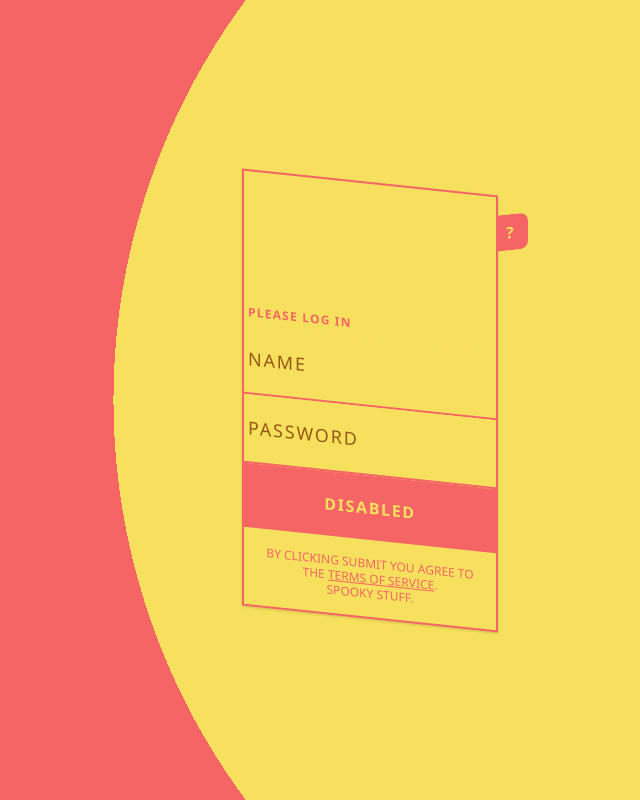
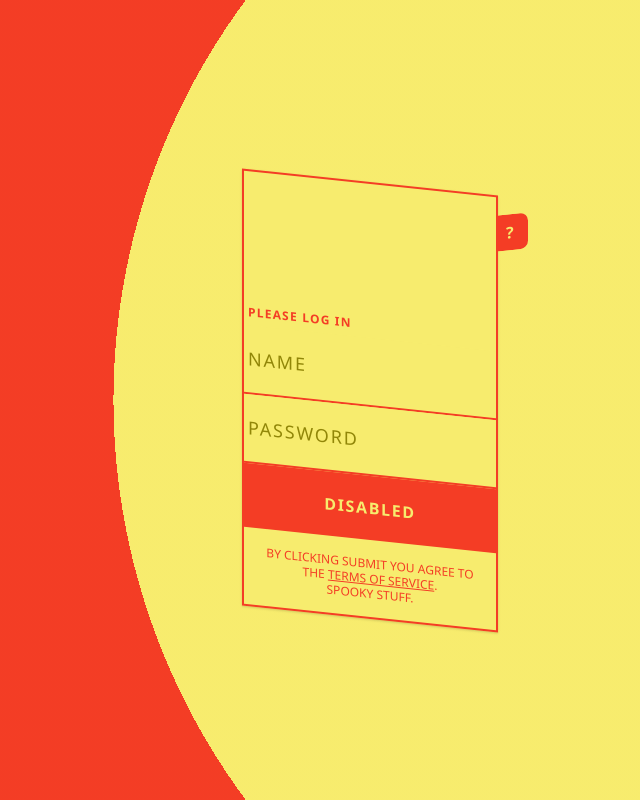
Before and after one commit to FrankyFrankFrank/tailwind-testdrive-vue, a Vue app: page / in a window 1280 px wide. Shown: the whole page, without its empty margins (496-1136 px from the left). Built offline with nearby package versions, Linux system fonts and the light colour scheme.

Commit message:
customize colors

```diff
--- a/tailwind.config.js
+++ b/tailwind.config.js
@@ -3,19 +3,19 @@ const plugin = require('tailwindcss/plugin')
 module.exports = {
   theme: {
     extend: {
-      // colors: {
-      //   yellow: {
-      //     '400': 'hsl(55, 90%, 70%)',
-      //     '500': 'hsl(55, 90%, 60%)',
-      //     '600': 'hsl(55, 90%, 50%)',
-      //     '700': 'hsl(55, 90%, 40%)',
-      //     '800': 'hsl(55, 90%, 30%)',
-      //   },
+      colors: {
+        yellow: {
+          '400': 'hsl(55, 90%, 70%)',
+          '500': 'hsl(55, 90%, 60%)',
+          '600': 'hsl(55, 90%, 50%)',
+          '700': 'hsl(55, 90%, 40%)',
+          '800': 'hsl(55, 90%, 30%)',
+        },
 
-      //   red: {
-      //     '500': 'hsl(7, 90%, 55%)'
-      //   },
-      // }
+        red: {
+          '500': 'hsl(7, 90%, 55%)'
+        },
+      }
     },
   },
   variants: {},
```
